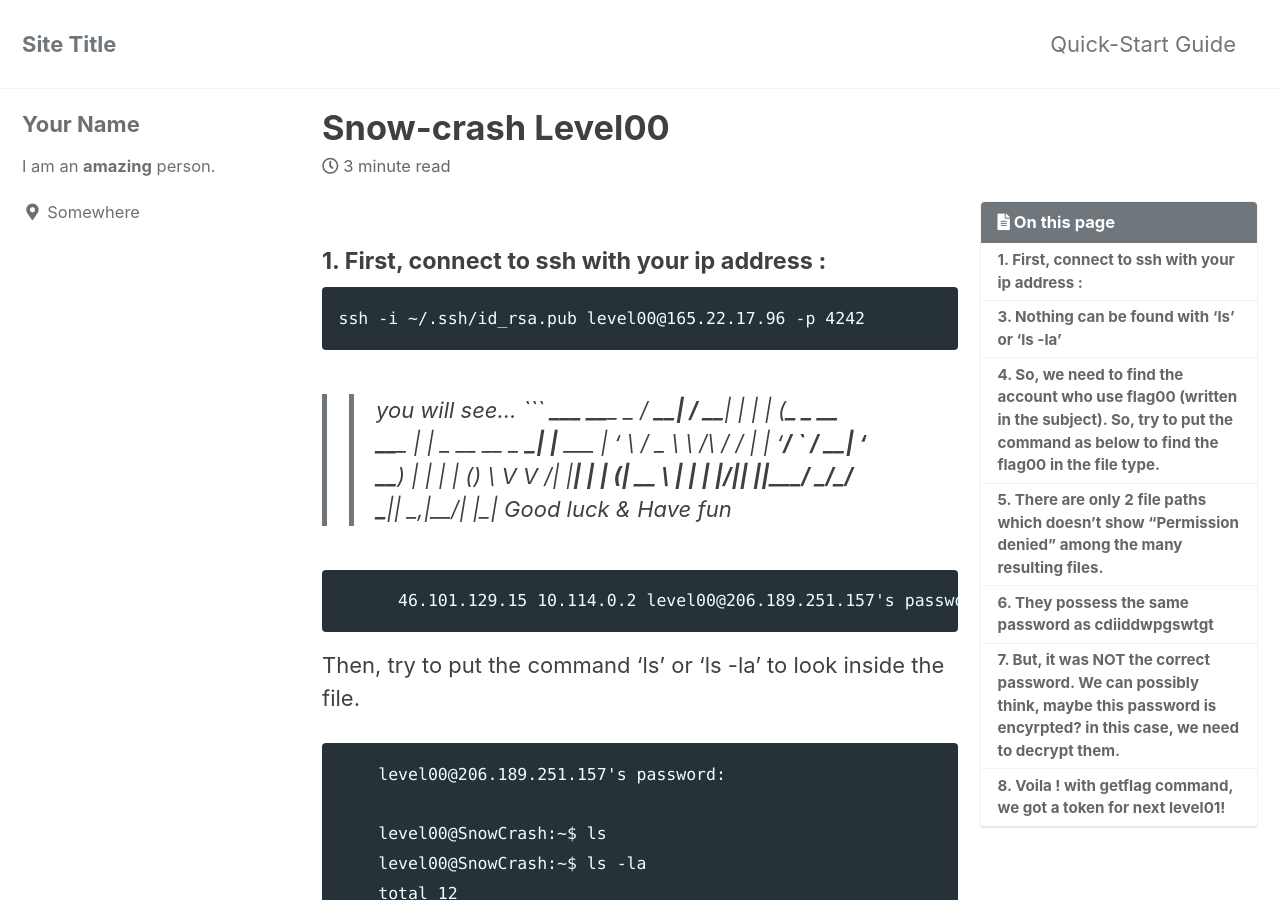
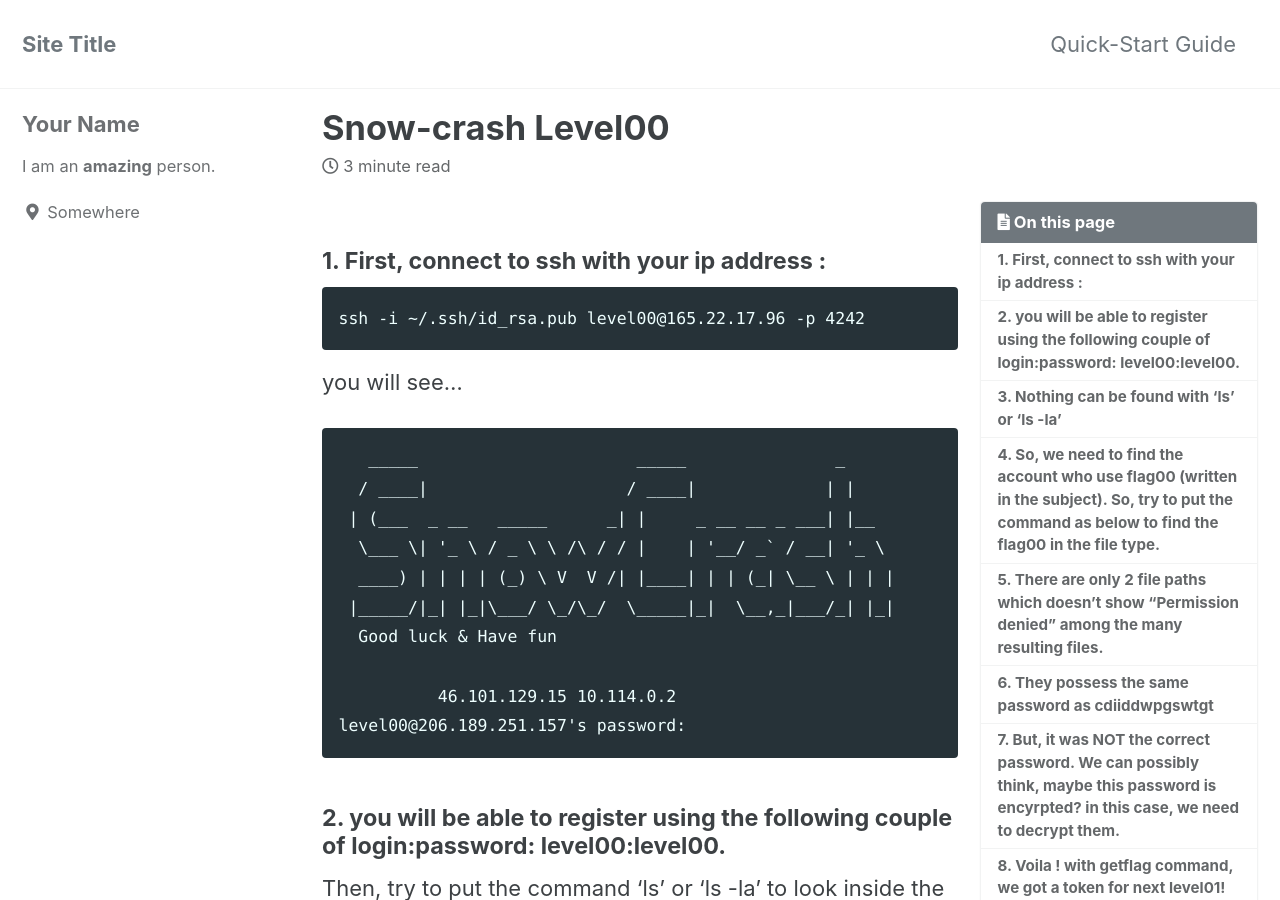
Before and after one commit to EunmiYoo/EunmiYoo.github.io, a Jekyll site: the page built from _posts/2023-11-29-Level00.md, in a window 1280 px wide and 900 px high. Built offline with Jekyll 4.4.1, drawn with Linux system fonts in a browser that asks for light colours; cached includes are drawn as plain includes.

Commit message:
first _post complete 2

````diff
--- a/_posts/2023-11-29-Level00.md
+++ b/_posts/2023-11-29-Level00.md
@@ -16,7 +16,8 @@ last_modified_at: 2023-11-29
 ```
 ssh -i ~/.ssh/id_rsa.pub level00@165.22.17.96 -p 4242
 ```
- >> you will see...
+you will see...
+
 ```
    _____                      _____               _
   / ____|                    / ____|             | |
@@ -72,6 +73,7 @@ level00@SnowCrash:~$
 #### 5. There are only 2 file paths which doesn't show "Permission denied" among the many resulting files.
 
 `/usr/sbin/john`
+
 `/rofs/usr/sbin/john`
 
 ```
````
